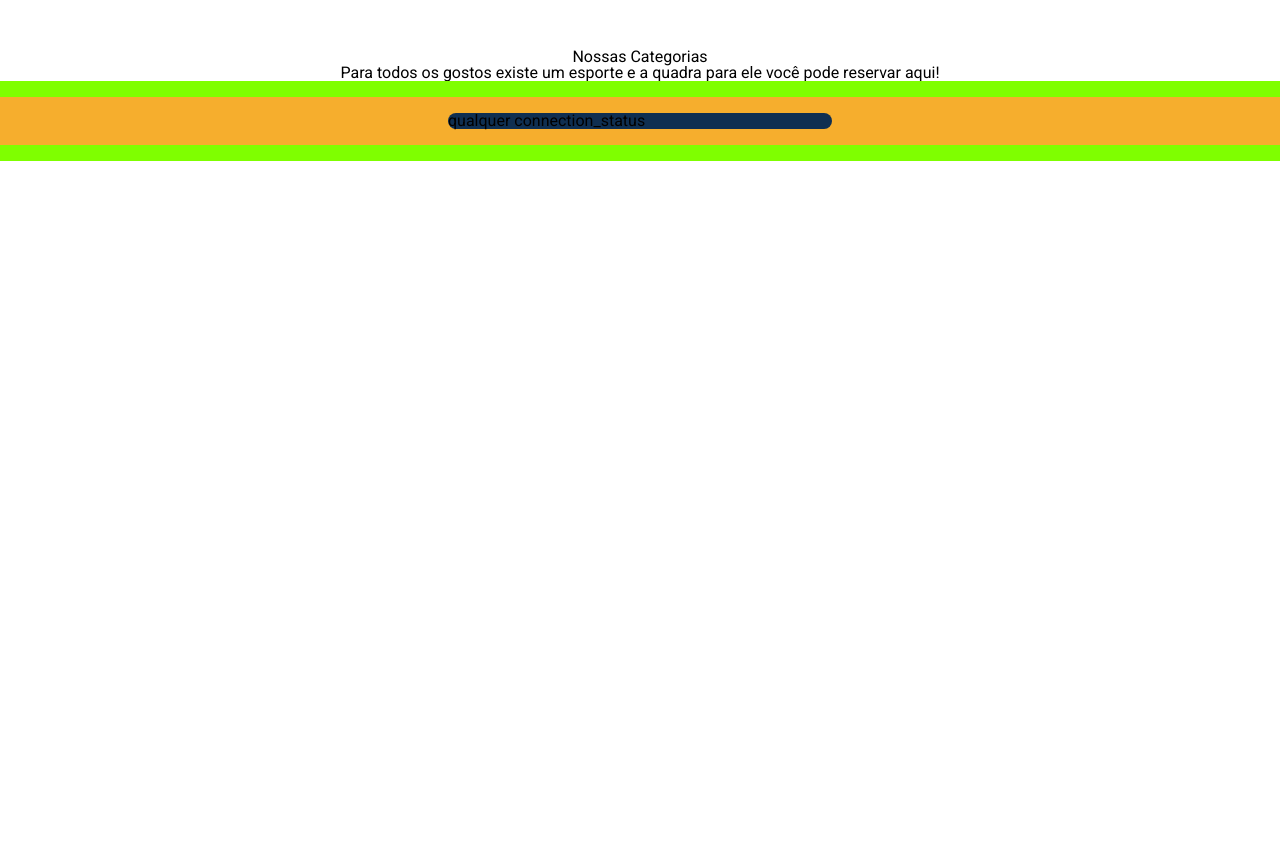
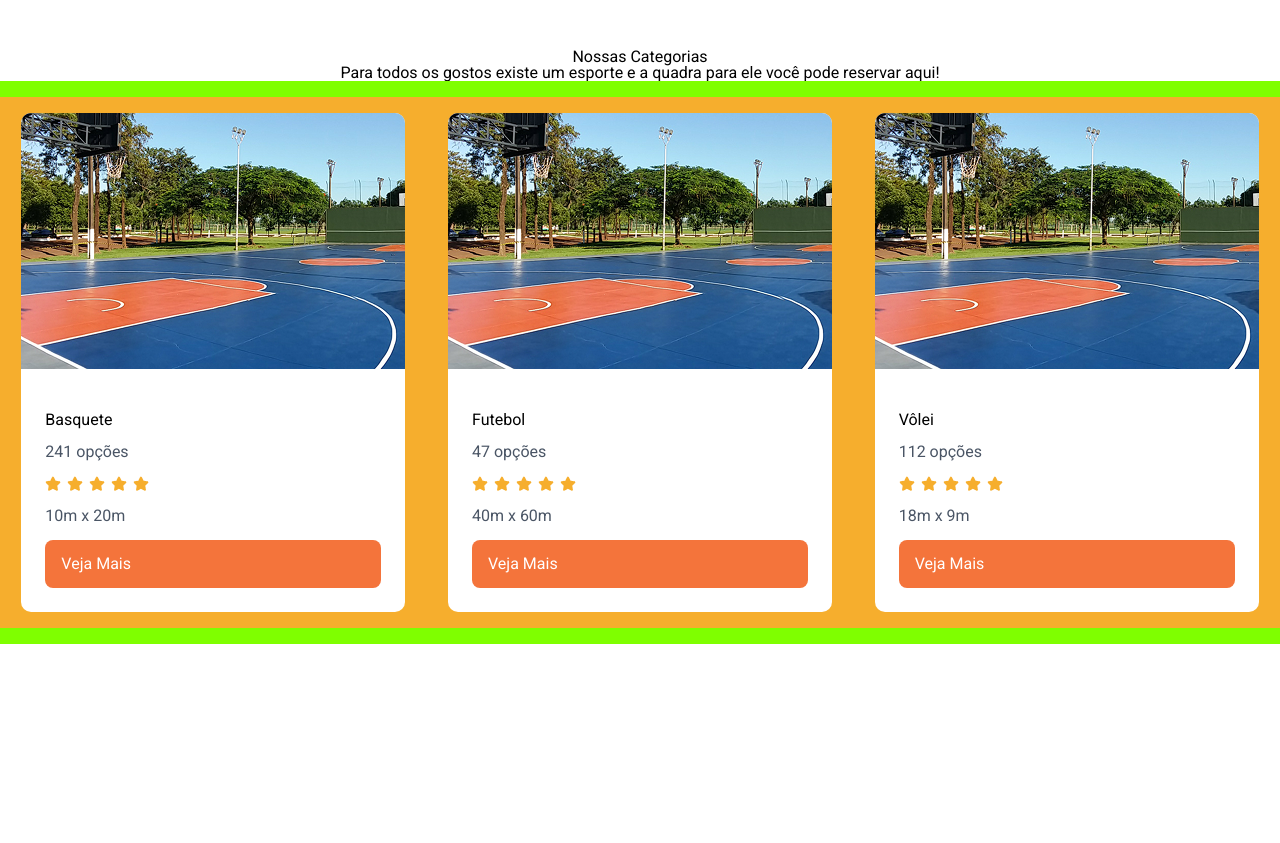
Before and after one commit to EstevaoLocks/ReservaDeQuadras, a PHP site: page / in a window 1280 px wide. Shown: the part 1775-2618 px from the top of the page. Run offline with PHP 8.4, Linux system fonts and the light colour scheme.

Commit message:
criando modelo de cards

```diff
--- a/assets/css/style.css
+++ b/assets/css/style.css
@@ -103,7 +103,7 @@ main {
 }
 
 .nome-site .azul {
-    color: #45dddd
+    color: #45dddd;
 }
 
 .btn-primary1.union {
@@ -445,8 +445,79 @@ header.home .figura img {
     width: 30%;
     margin: 16px;
 
-    background-color: #0f2f51;
+    background-color: #ffffff;
+    border-radius: 10px 10px 10px 10px;
+}
+
+.sectionNossasCategorias .card img {
+    width: 100%;
+    height: 256px;
+    object-fit: cover;
+    object-position: center;
+
+    border-radius: 10px 10px 0 0;
+}
+
+.sectionNossasCategorias .card .bodyCard {
+    width: calc(100% - 48px);
+    padding: 24px;
+
+    border-radius: 0 0 10px 10px;
+}
+
+.sectionNossasCategorias .card .bodyCard p {
+    width: 100%;
+    margin-top: 16px;
+
+    color: #4A5565;
+}
+
+.sectionNossasCategorias .card .bodyCard .title {
+    color: #000000;
+}
+
+.sectionNossasCategorias .card .bodyCard div {
+    width: 100%;
+    margin-top: 16px;
+}
+
+.sectionNossasCategorias .card .bodyCard .containerStars {
+    width: 100%;
+    height: auto;
+
+    display: flex;
+    align-items: center;
+
+    margin-top: 16px;
+}
+
+.sectionNossasCategorias .card .bodyCard .containerStars img {
+    width: 16px;
+    height: auto;
+
+    margin-right: 6px;
+}
+
+.sectionNossasCategorias .card .bodyCard .containerBtnCard {
+    display: flex;
+    justify-content: center;
+    align-items: center;
+
+    margin-top: 16px;
+}
+
+.sectionNossasCategorias .card .bodyCard .btnCard {
+    width: calc(100% - 32px);
+    padding: 16px;
+
     border-radius: 8px;
+    background-color: #F4743B;
+    color: #ffffff;
+}
+
+.sectionNossasCategorias .card .bodyCard .btnCard:hover {
+    background-color: #c45322;
+    transition: background-color 0.3s ease;
 }
 
 /*   CSS Celular e Tablet   */
--- a/index.php
+++ b/index.php
@@ -112,8 +112,64 @@
             <p>Para todos os gostos existe um esporte e a quadra para ele você pode reservar aqui!</p>
             <div class="container">
                 <div class="row">
+                    <!-- Card 1 -->
                     <div class="card">
-                        <p>qualquer connection_status</p>
+                        <img src="assets/img/quadraBaquete 1.png" alt="Imagem de quadra de basquete">
+                        <div class="bodyCard">
+                            <p class="title">Basquete</p>
+                            <p>241 opções</p>
+                            <div class="containerStars">
+                                <img src="assets/img/Estrela.png" alt="Imagem de estrela">
+                                <img src="assets/img/Estrela.png" alt="Imagem de estrela">
+                                <img src="assets/img/Estrela.png" alt="Imagem de estrela">
+                                <img src="assets/img/Estrela.png" alt="Imagem de estrela">
+                                <img src="assets/img/Estrela.png" alt="Imagem de estrela">
+                            </div>
+                            <p>10m x 20m</p>
+                            <div class="containerBtnCard">
+                                <a class="btnCard" href="">Veja Mais</a>
+                            </div>
+                        </div>
+                    </div>
+
+                    <!-- Card 2 -->
+                    <div class="card">
+                        <img src="assets/img/quadraBaquete 1.png" alt="Imagem de quadra de basquete">
+                        <div class="bodyCard">
+                            <p class="title">Futebol</p>
+                            <p>47 opções</p>
+                            <div class="containerStars">
+                                <img src="assets/img/Estrela.png" alt="Imagem de estrela">
+                                <img src="assets/img/Estrela.png" alt="Imagem de estrela">
+                                <img src="assets/img/Estrela.png" alt="Imagem de estrela">
+                                <img src="assets/img/Estrela.png" alt="Imagem de estrela">
+                                <img src="assets/img/Estrela.png" alt="Imagem de estrela">
+                            </div>
+                            <p>40m x 60m</p>
+                            <div class="containerBtnCard">
+                                <a class="btnCard" href="">Veja Mais</a>
+                            </div>
+                        </div>
+                    </div>
+
+                    <!-- Card 3 -->
+                    <div class="card">
+                        <img src="assets/img/quadraBaquete 1.png" alt="Imagem de quadra de basquete">
+                        <div class="bodyCard">
+                            <p class="title">Vôlei</p>
+                            <p>112 opções</p>
+                            <div class="containerStars">
+                                <img src="assets/img/Estrela.png" alt="Imagem de estrela">
+                                <img src="assets/img/Estrela.png" alt="Imagem de estrela">
+                                <img src="assets/img/Estrela.png" alt="Imagem de estrela">
+                                <img src="assets/img/Estrela.png" alt="Imagem de estrela">
+                                <img src="assets/img/Estrela.png" alt="Imagem de estrela">
+                            </div>
+                            <p>18m x 9m</p>
+                            <div class="containerBtnCard">
+                                <a class="btnCard" href="">Veja Mais</a>
+                            </div>
+                        </div>
                     </div>
                 </div>
             </div>
```
Also changed, not shown: assets/img/Estrela.png (added), assets/img/quadraBaquete 1.png (added).
